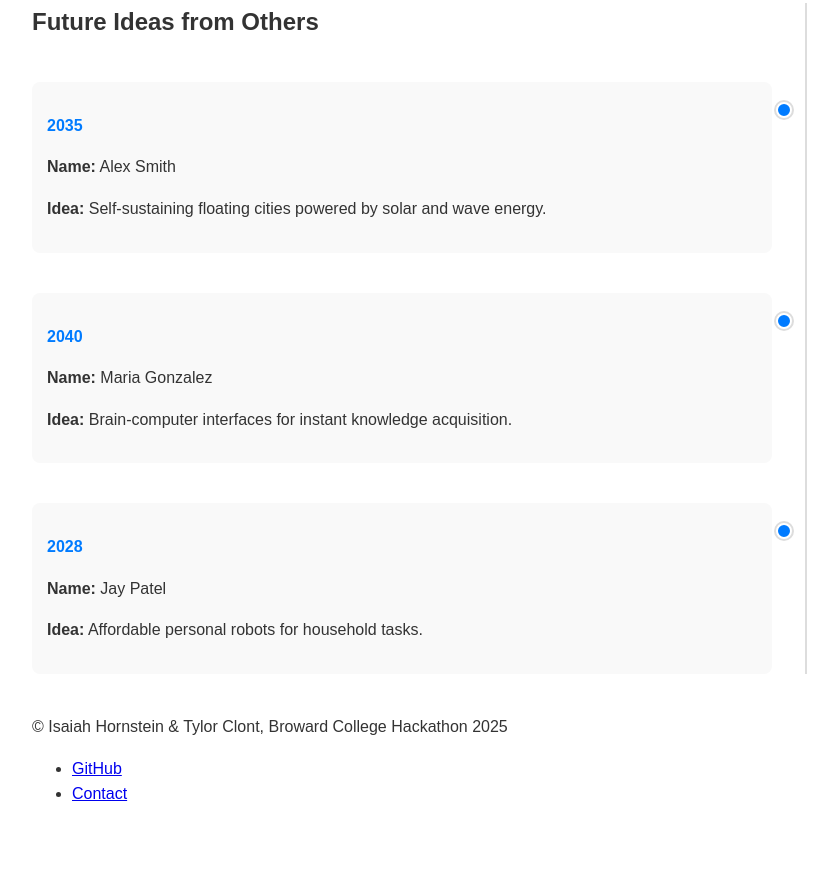
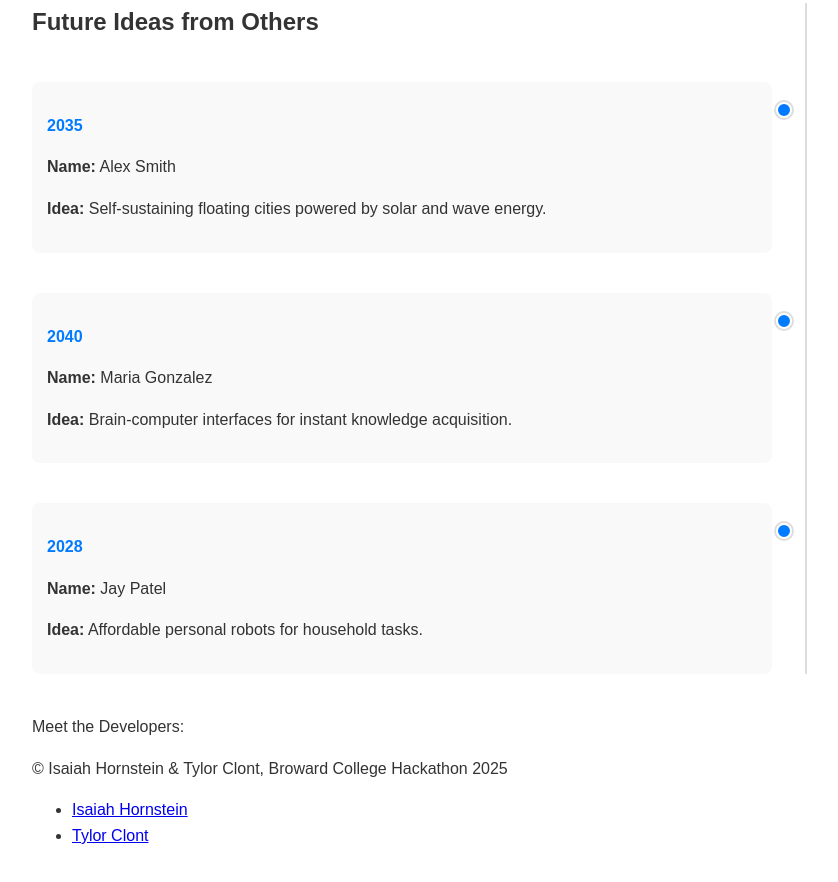
Before and after one commit to Tylor1210/PlutoHacks2025, a plain HTML site: page future.html in a window 1280 px wide. Shown: the part 715-1597 px from the top of the page, without its empty margins (208-1046 px from the left). Before the commit the page ends 1558 px from the top, so only its background shows below. Drawn offline with Linux system fonts and the light colour scheme.

Commit message:
Add files via upload

```diff
--- a/future.html
+++ b/future.html
@@ -57,10 +57,11 @@
             </section>
         </main>
         <footer>
-            <p>&copy; Isaiah Hornstein & Tylor Clont, Broward College Hackathon 2025</p>
+            <p>Meet the Developers:</p>
+            <p>&copy Isaiah Hornstein & Tylor Clont, Broward College Hackathon 2025</p>
             <ul>
-                <li><a href="https://github.com/40567horsch-svg" class="footer-link" aria-label="GitHub">GitHub</a></li>
-                <li><a href="#" class="footer-link" aria-label="Contact">Contact</a></li>
+                <li><a href="https://github.com/40567horsch-svg">Isaiah Hornstein</a></li>
+                <li><a href="https://github.com/Tylor1210">Tylor Clont</a></li>
             </ul>
         </footer>
     </body>
```
Also changed, not shown: index.html (+7 -6 lines).
